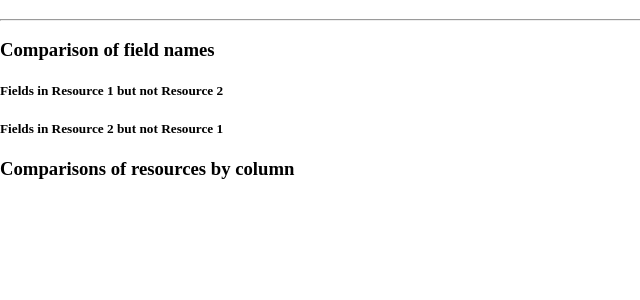
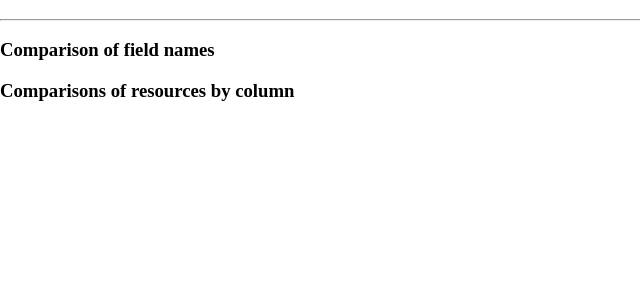
Before and after one commit to WPRDC/difference-engine, a Django app: template templates/difference_engine/results.html in a window 1280 px wide. Shown: the top 300 px of the page, without its empty margins (0-640 px from the left). Run offline with Django 3.2, Linux system fonts and the light colour scheme; the template is opened without the code that fills it, so the values that code supplies are empty; some libraries are stand-ins or nearby versions.

Commit message:
Elimination of set-based generation of field names in one resource or another

```diff
--- a/templates/difference_engine/results.html
+++ b/templates/difference_engine/results.html
@@ -27,16 +27,6 @@
             </div>
         </div>
         <div class="row">
-            <div class="six columns">
-                <h5>Fields in Resource 1 but not Resource 2</h5>
-                {{ one_but_not_two }}
-            </div>
-                <div class="six columns">
-                <h5>Fields in Resource 2 but not Resource 1</h5>
-                {{ two_but_not_one }}
-            </div>
-        </div>
-        <div class="row">
             <div class="twelve columns">
                 <h3>Comparisons of resources by column</h3>
                 {% for field,table in diff_table.items %}
```
Also changed, not shown: views.py (+0 -7 lines).
